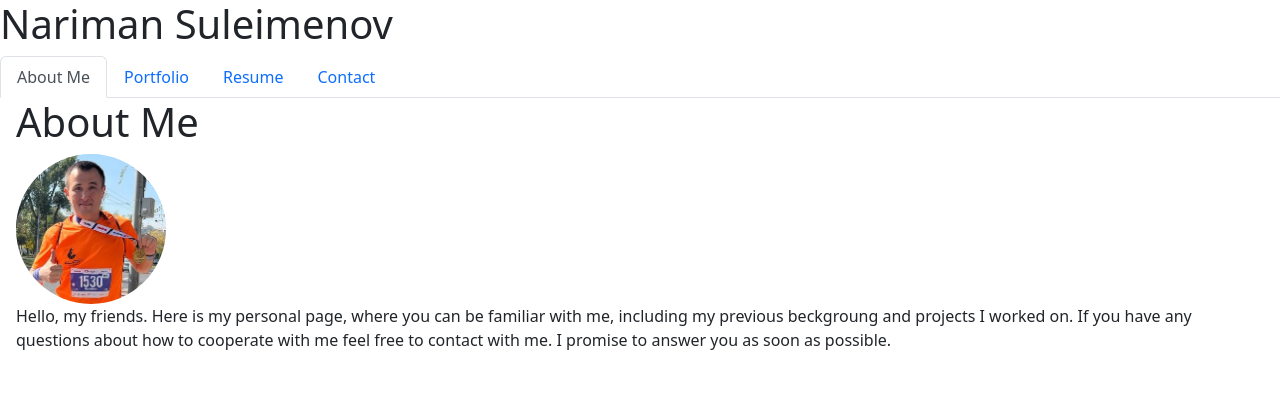
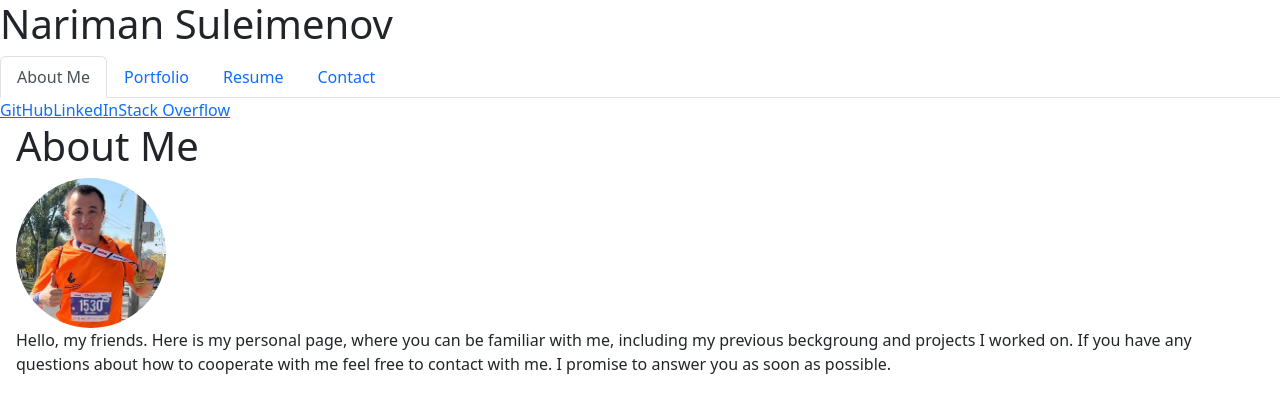
Before and after one commit to NarSulEsz/ReactBasedPortfolio, a React (Vite) app: page / in a window 1280 px wide. Shown: the top 412 px of the page. Built offline with nearby package versions, Linux system fonts and the light colour scheme.

Commit message:
Added Footer

```diff
--- a/src/components/NavTabs.jsx
+++ b/src/components/NavTabs.jsx
@@ -1,4 +1,5 @@
 import {NavLink, useLocation } from 'react-router-dom';
+import Footer from 'pages/Footer'; // Importation of Footer module
 
 // Here we are using object destructuring assignment to pluck off our variables from the props object
 // We assign them to their own variable names
@@ -6,6 +7,7 @@ function NavTabs() {
   const currentPage = useLocation().pathname;
 
   return (
+    <>
     <header className="header">  {/* Located all the links inside the header element*/}
        {/* h1 with my name */}
        <h1> Nariman Suleimenov</h1>
@@ -48,6 +50,8 @@ function NavTabs() {
       </li>
     </ul>
     </header>
+    <Footer />
+    </>
   );
 }
 
--- /dev/null
+++ b/src/pages/Footer.jsx
@@ -0,0 +1,15 @@
+import React from 'react';
+
+function Footer() {
+  return (
+    <footer className="footer">
+      <div className="footer-links">
+        <a href="https://github.com/your-github-username" target="_blank" rel="noopener noreferrer">GitHub</a>
+        <a href="https://www.linkedin.com/in/your-linkedin-username" target="_blank" rel="noopener noreferrer">LinkedIn</a>
+        <a href="https://stackoverflow.com/users/your-stackoverflow-id" target="_blank" rel="noopener noreferrer">Stack Overflow</a>
+      </div>
+    </footer>
+  );
+}
+
+export default Footer;
```
